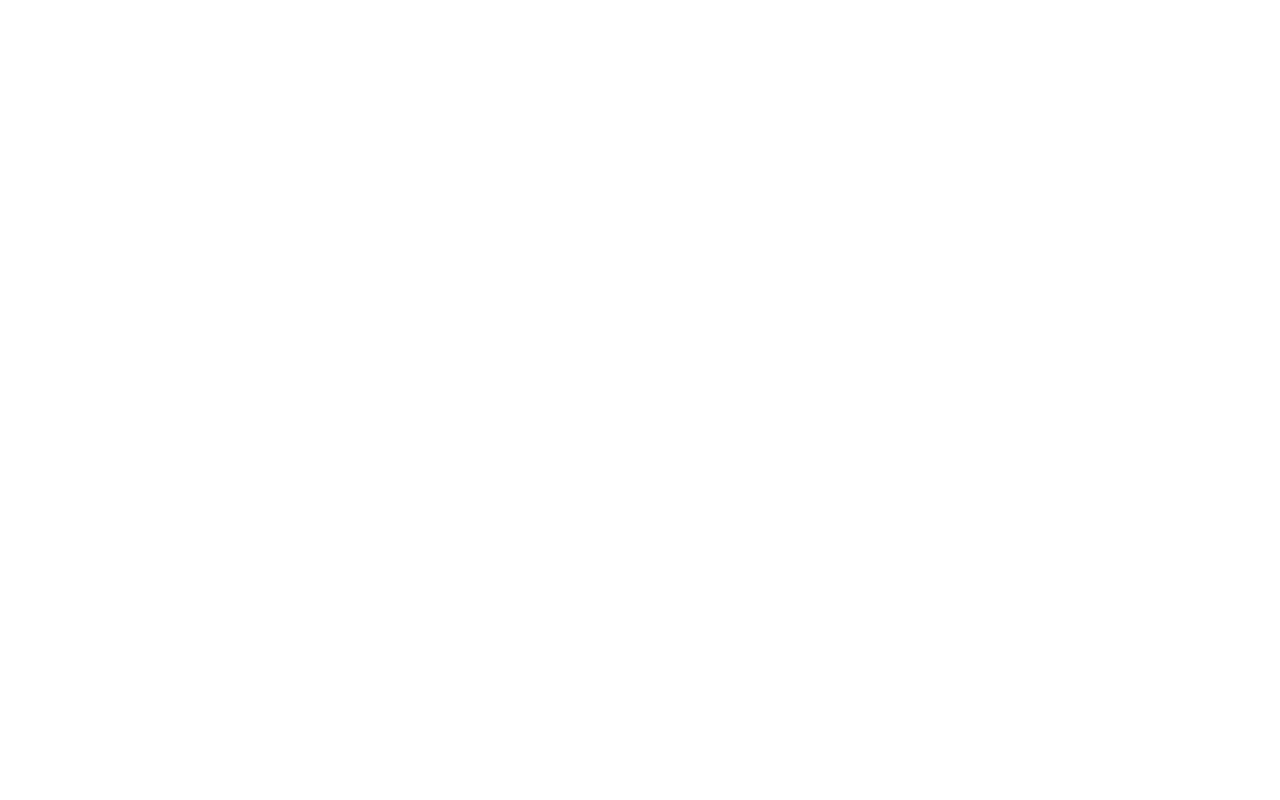
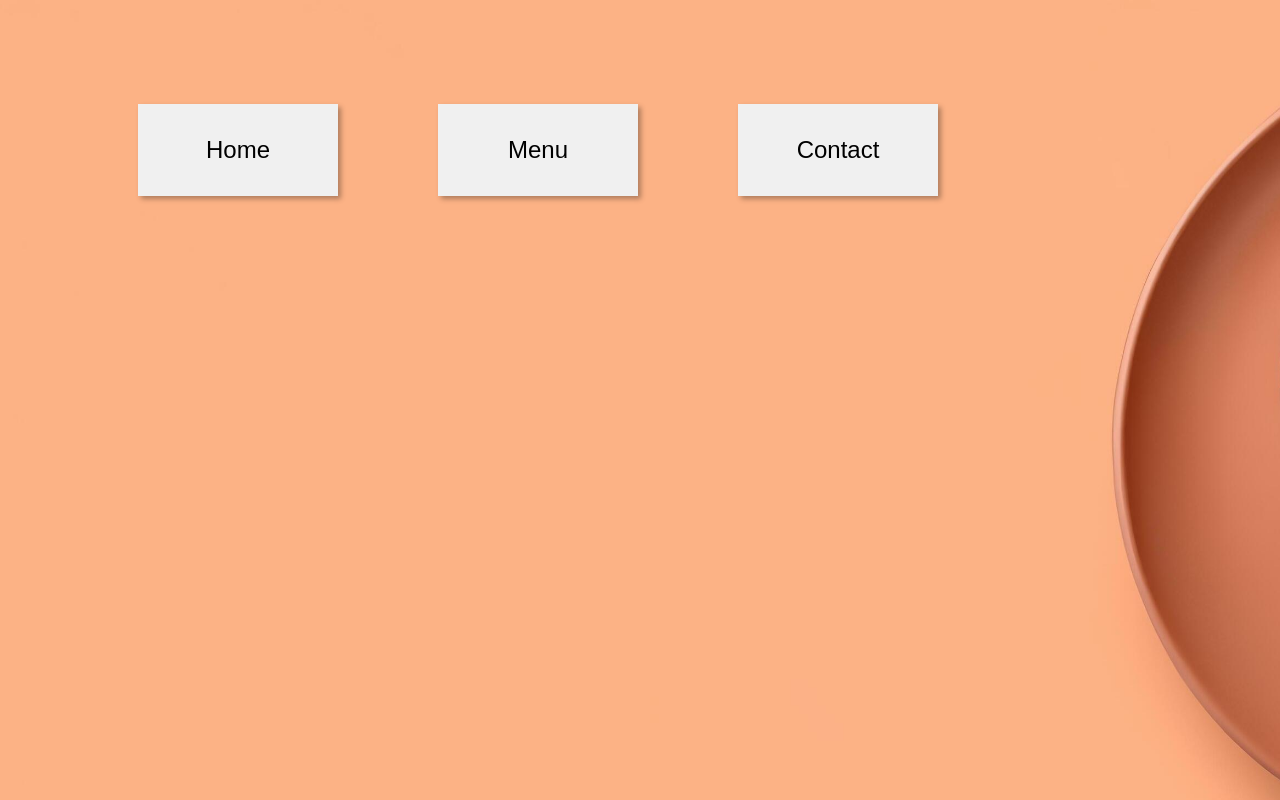
Before and after one commit to FernandoJudice/odin-restaurant-page, a website built with webpack: page src/template.html in a window 1280 px wide. Built offline with nearby package versions, Linux system fonts and the light colour scheme.

Commit message:
skeleton for navbar buttons with callback configuration

```diff
--- a/src/index.js
+++ b/src/index.js
@@ -0,0 +1,15 @@
+// import "./navbar-style.css";
+import "./styles.css";
+import { navbarRenderer } from "./navbar";
+
+const navbar = document.querySelector(".navbar")
+
+navbar.appendChild(navbarRenderer.createButton("Home",createCallback("Home")))
+navbar.appendChild(navbarRenderer.createButton("Menu",createCallback("Menu")))
+navbar.appendChild(navbarRenderer.createButton("Contact",createCallback("Contact")))
+
+function createCallback(text) {
+    const _text = text;
+    const callback = () => {alert(_text)};
+    return callback
+}
--- /dev/null
+++ b/src/navbar.js
@@ -0,0 +1,10 @@
+export const navbarRenderer = (function() {
+    const createButton = (name, callback) => {
+        const button = document.createElement("button");
+        button.classList.add("nav-button");
+        button.textContent = name;
+        button.addEventListener("click",callback)
+        return button
+    }
+    return {createButton}
+})();
--- /dev/null
+++ b/src/styles.css
@@ -0,0 +1,34 @@
+:root {
+    --primary-color: #fcb285;
+    --second-color: #cbdbda;
+    --third-color: #f0f0f0;
+    --highlight-color: #074756;
+    --max-width: 900px;
+
+
+}
+
+
+body {
+    background-image: url("img/minimalist-coffee.jpeg");
+    background-size:  max(1920px,100%) max(1080px,100%);
+    background-repeat: no-repeat;
+    padding: 80px;
+    max-width: var(--max-width);
+}
+
+.navbar {
+    display: flex;
+    justify-content: space-around;
+}
+
+.nav-button {
+    background-color: var(--third-color);
+    margin: 16px;
+    border: 0px;
+    padding: 32px;
+    box-shadow: 3px 3px 5px rgba(0, 0, 0, 0.3);
+    min-width: 200px;
+    font-size: 1.5rem;
+    /* color: white; */
+}
--- a/src/template.html
+++ b/src/template.html
@@ -6,6 +6,9 @@
     <title>Document</title>
 </head>
 <body>
-
+    <div class="header">
+        <nav class="navbar"></nav>
+    </div>
+    <div class="content"></div>
 </body>
 </html>
```
Also changed, not shown: src/img/minimalist-coffee.jpeg (added).
